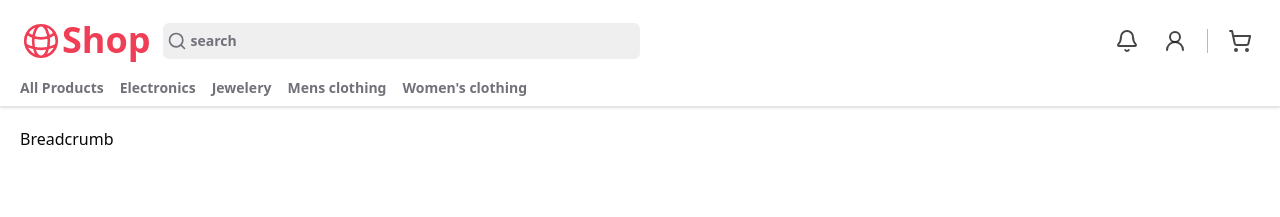
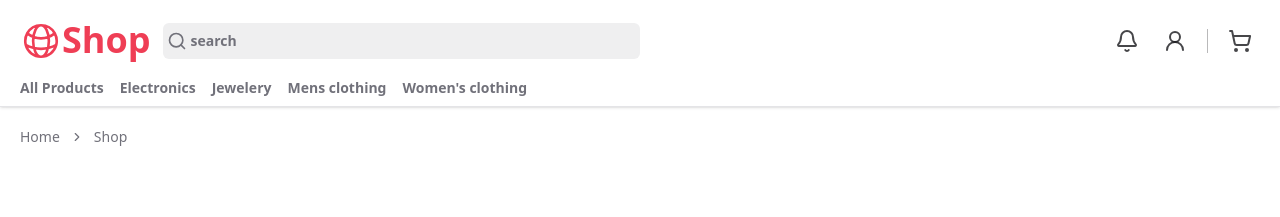
Before and after one commit to hossein-jorfi/Shop-Next.js, a Next.js app: page /shop in a window 1280 px wide. Shown: the top 217 px of the page. Built offline with nearby package versions, Linux system fonts and the light colour scheme.

Commit message:
handle Breadcrumb

```diff
--- a/src/ui/shop/shop-breadcrumb.tsx
+++ b/src/ui/shop/shop-breadcrumb.tsx
@@ -1,8 +1,38 @@
+"use client";
+
+import {
+  Breadcrumb,
+  BreadcrumbItem,
+  BreadcrumbLink,
+  BreadcrumbList,
+  BreadcrumbSeparator,
+} from "@/components/ui/breadcrumb";
+import { useSearchParams } from "next/navigation";
+
 const ShopBreadcrumb = () => {
+  const searchParams = useSearchParams();
+  const categories = searchParams.get("categories");
+
   return (
-    <div>
-      <p>Breadcrumb</p>
-    </div>
+    <Breadcrumb>
+      <BreadcrumbList>
+        <BreadcrumbItem>
+          <BreadcrumbLink href="/">Home</BreadcrumbLink>
+        </BreadcrumbItem>
+        <BreadcrumbSeparator />
+        <BreadcrumbItem>
+          <BreadcrumbLink href="/shop">Shop</BreadcrumbLink>
+        </BreadcrumbItem>
+        {categories && (
+          <>
+            <BreadcrumbSeparator />
+            <BreadcrumbItem>
+              <BreadcrumbLink>{categories}</BreadcrumbLink>
+            </BreadcrumbItem>
+          </>
+        )}
+      </BreadcrumbList>
+    </Breadcrumb>
   );
 };
 
```
